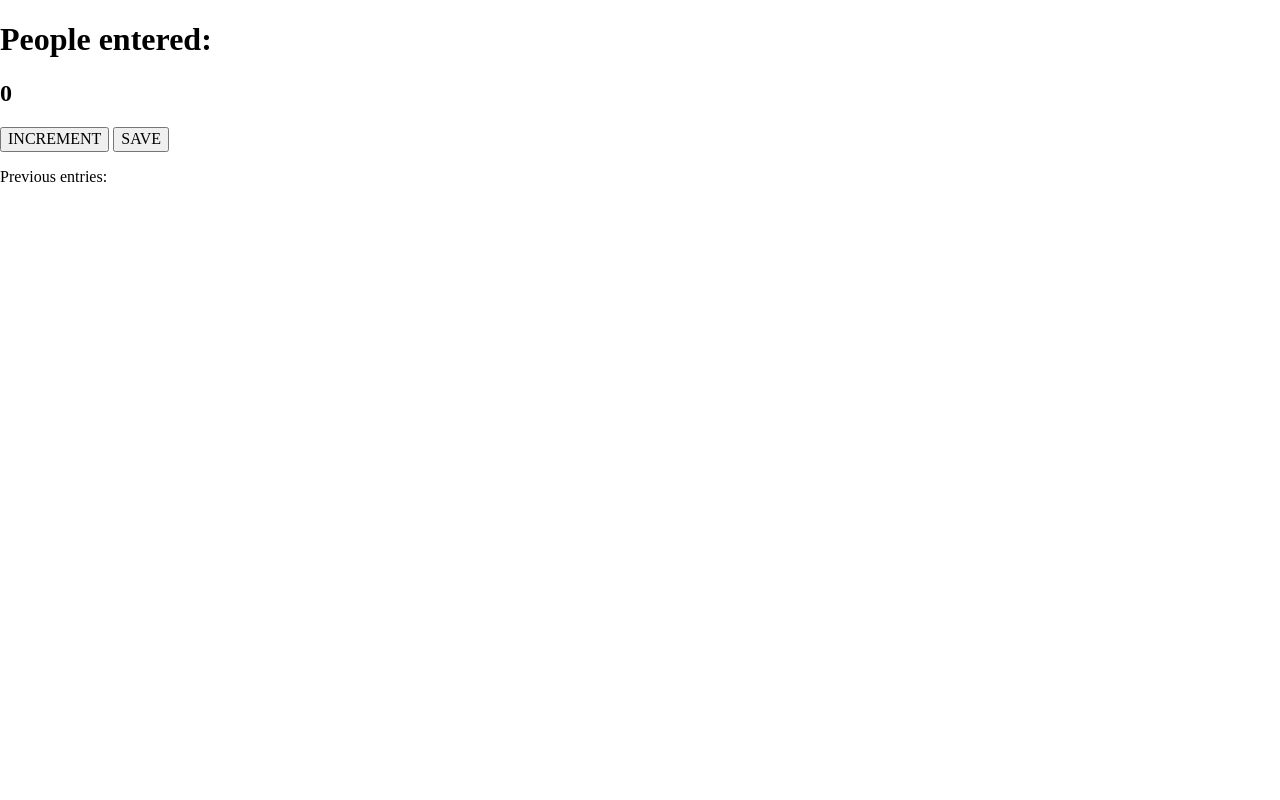
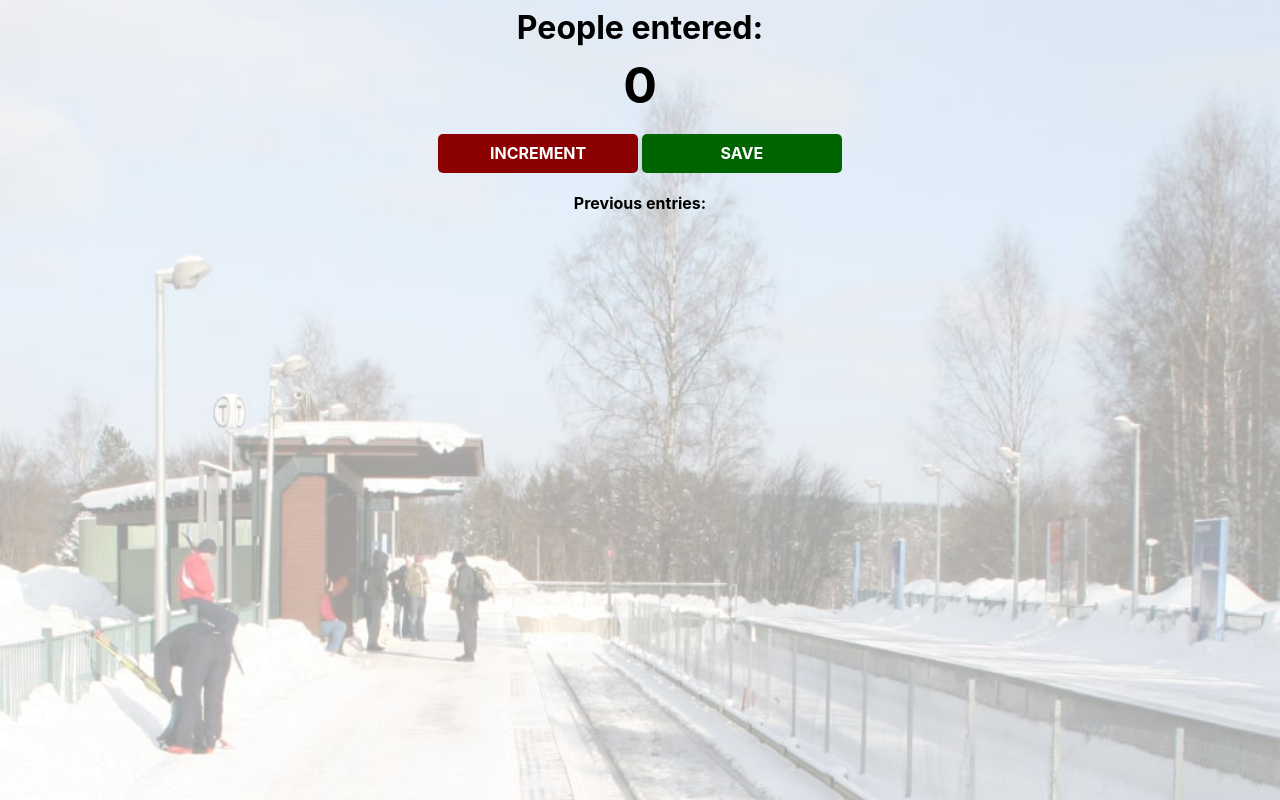
Before and after one commit to anteCedens/congenial-giggle, a plain HTML site: page index.html in a window 1280 px wide. Drawn offline with nearby package versions, Linux system fonts and the light colour scheme.

Commit message:
Alter file reference paths

```diff
--- a/assets/css/style.css
+++ b/assets/css/style.css
@@ -1,5 +1,5 @@
 body {
-    background-image: url("station.jpg");
+    background-image: url("../img/station.jpg");
     background-size: cover;
     font-family: -apple-system, BlinkMacSystemFont, 'Segoe UI', Roboto, Oxygen, Ubuntu, Cantarell, 'Open Sans', 'Helvetica Neue', sans-serif;
     font-weight: bold;
--- a/index.html
+++ b/index.html
@@ -1,6 +1,6 @@
 <html>
     <head><link rel="stylesheet" href="https://cdnjs.cloudflare.com/ajax/libs/normalize/8.0.1/normalize.css">
-        <link rel="stylesheet" href="index.css">
+        <link rel="stylesheet" href="assets/css/style.css">
     </head>
     <body>
         <h1>People entered:</h1>
@@ -8,7 +8,7 @@
         <button id="increment-btn" onclick="increment()">INCREMENT</button>
         <button id="save-btn" onclick="save()">SAVE</button>
         <p id="save-el">Previous entries: </p>
-        <script src="index.js">
+        <script src="assets/js/script.js">
             nnerText
         </script>
     </body>
```
